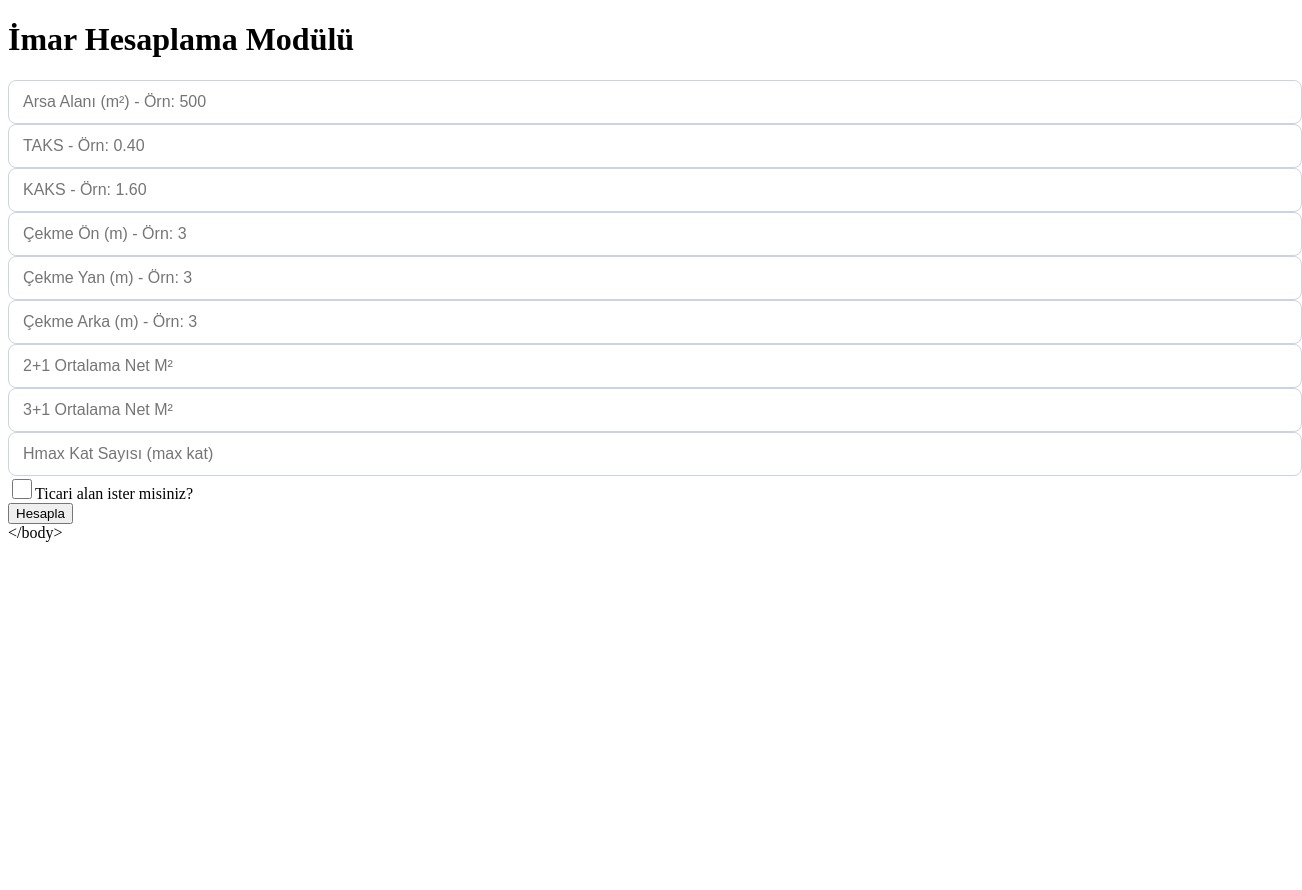
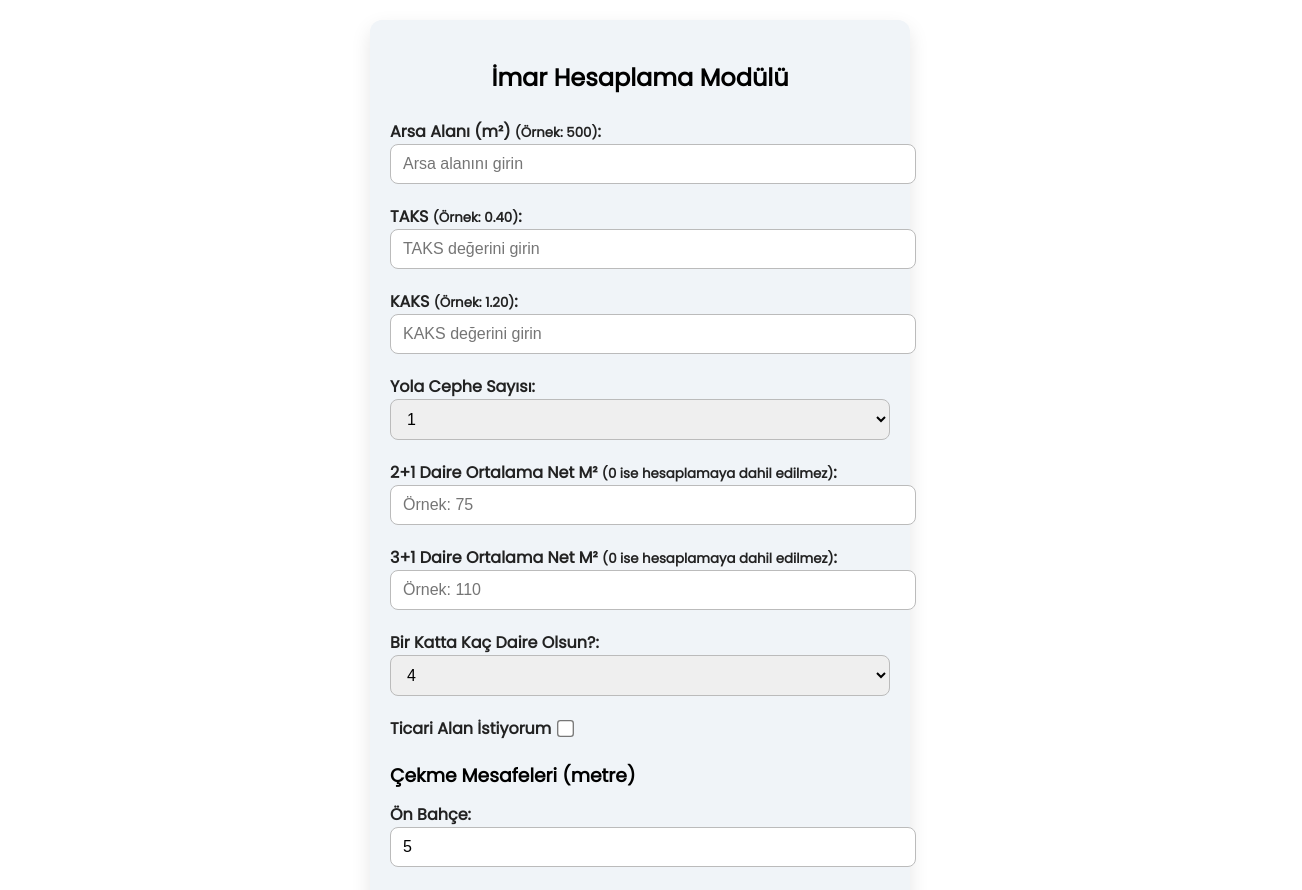
Before and after one commit to hasaannn327-source/imar-hesab-, a React (Create React App) app: page / in a window 1280 px wide. Shown: the top 890 px of the page, 1302 px wide, since content can reach past the window. Before the commit the page ends 800 px from the top, so only its background shows below. Built offline with nearby package versions, Linux system fonts and the light colour scheme.

Commit message:
Update App.js

```diff
--- a/src/App.js
+++ b/src/App.js
@@ -1,314 +1,375 @@
 import React, { useState } from "react";
 
+const ortakAlanOrani = 0.10;
+const maxKatYonetmelik = 5; // Örnek maksimum kat Hmax yönetmelikten alınacak şekilde
+const defaultCekmeMesafeleri = {
+  onBahce: 5,
+  yanBahce: 3,
+  arkaBahce: 4,
+};
+
 export default function App() {
+  // Girdiler
   const [arsaM2, setArsaM2] = useState("");
   const [taks, setTaks] = useState("");
   const [kaks, setKaks] = useState("");
-  const [cekmeOn, setCekmeOn] = useState("");
-  const [cekmeYan, setCekmeYan] = useState("");
-  const [cekmeArka, setCekmeArka] = useState("");
-  const [daire2M2, setDaire2M2] = useState("");
-  const [daire3M2, setDaire3M2] = useState("");
-  const [hmaxKat, setHmaxKat] = useState("");
-  const [ticariIstiyorum, setTicariIstiyorum] = useState(false);
+  const [yolCephe, setYolCephe] = useState("1");
+  const [ikiArtibirNetM2, setIkiArtibirNetM2] = useState("");
+  const [ucArtibirNetM2, setUcArtibirNetM2] = useState("");
+  const [katBasinaDaire, setKatBasinaDaire] = useState(4);
+  const [ticariAlanVar, setTicariAlanVar] = useState(false);
 
-  const [uyari, setUyari] = useState(null);
-  const [sonuc, setSonuc] = useState(null);
+  // Çekme mesafeleri (opsiyonel kullanıcı girişi veya default)
+  const [cekmeMesafeleri, setCekmeMesafeleri] = useState(defaultCekmeMesafeleri);
 
-  const toFloat = (val) => {
-    if (!val || val.trim() === "") return 0;
-    return parseFloat(val.replace(",", ".")) || 0;
-  };
+  // Sonuçlar
+  const [sonuclar, setSonuclar] = useState(null);
 
-  const toInt = (val) => {
-    if (!val || val.trim() === "") return 0;
-    return parseInt(val) || 0;
-  };
+  // Yönetmelik kontrolü fonksiyonu (basit örnek)
+  function yonetmelikKontrol(arsa, taksVal, kaksVal) {
+    const errors = [];
+    if (taksVal > 0.5) errors.push("TAKS 0.5'ten büyük olamaz (Madde X).");
+    if (kaksVal > 3) errors.push("KAKS 3'ten büyük olamaz (Madde Y).");
+    if (arsa < 100) errors.push("Arsa alanı 100 m²'den küçük olamaz (Madde Z).");
+    // Buraya gerçek maddeler eklenmeli
+    return errors;
+  }
 
+  // Hesaplama fonksiyonu
   const hesapla = () => {
-    setUyari(null);
-    setSonuc(null);
+    const arsa = parseFloat(arsaM2);
+    const taksVal = parseFloat(taks);
+    const kaksVal = parseFloat(kaks);
+    const ikiNet = parseFloat(ikiArtibirNetM2);
+    const ucNet = parseFloat(ucArtibirNetM2);
+    const katDaire = katBasinaDaire;
 
-    const arsa = toFloat(arsaM2);
-    const taksVal = toFloat(taks);
-    const kaksVal = toFloat(kaks);
-    const co = toFloat(cekmeOn);
-    const cy = toFloat(cekmeYan);
-    const ca = toFloat(cekmeArka);
-
-    if (arsa <= 0 || taksVal <= 0 || kaksVal <= 0) {
-      setUyari("Arsa, TAKS ve KAKS pozitif ve boş olmamalıdır.");
+    // Zorunlu alanları kontrol et
+    if (isNaN(arsa) || isNaN(taksVal) || isNaN(kaksVal)) {
+      alert("Lütfen Arsa, TAKS ve KAKS değerlerini doğru giriniz.");
       return;
     }
-    if (taksVal > 0.4) {
-      setUyari("TAKS 0.40'dan yüksek olamaz.");
-      return;
-    }
-    if (kaksVal > 1.6) {
-      setUyari("KAKS 1.60'dan yüksek olamaz.");
-      return;
-    }
-    if (co < 0 || cy < 0 || ca < 0) {
-      setUyari("Çekme mesafeleri negatif olamaz.");
+    if ((!ikiNet || ikiNet <= 0) && (!ucNet || ucNet <= 0) && !ticariAlanVar) {
+      alert("En az bir daire tipi seçilmeli veya ticari alan işaretlenmeli.");
       return;
     }
 
-    const arsaKenar = Math.sqrt(arsa);
-    const netArsa = Math.max(0, (arsaKenar - co - ca) * (arsaKenar - 2 * cy));
-    if (netArsa <= 0) {
-      setUyari("Çekme mesafeleri arsa alanını sıfırlıyor veya negatif yapıyor.");
+    // Yönetmelik kontrolü
+    const errors = yonetmelikKontrol(arsa, taksVal, kaksVal);
+    if (errors.length > 0) {
+      alert("Yönetmelik Hataları:\n" + errors.join("\n"));
       return;
     }
 
-    const d2M2Val = toFloat(daire2M2);
-    const d3M2Val = toFloat(daire3M2);
+    // Çekme mesafeleri nedeniyle net arsa alanı hesapla
+    const toplamCekme =
+      (cekmeMesafeleri.onBahce || 0) +
+      (cekmeMesafeleri.yanBahce || 0) * 2 +
+      (cekmeMesafeleri.arkaBahce || 0);
+    const netArsa = Math.max(arsa - toplamCekme * 10, 0); // Basit formül örneği
 
-    if (d2M2Val <= 0 && d3M2Val <= 0) {
-      setUyari("En az bir daire tipi için ortalama m² girin (2+1 veya 3+1).");
-      return;
+    // Brüt ve net inşaat alanları
+    const brutInsaat = arsa * kaksVal;
+    const netInsaat = brutInsaat * (1 - ortakAlanOrani);
+
+    // Ticari ve konut alanları
+    const netTicariAlani = ticariAlanVar ? netInsaat * 0.2 : 0;
+    const netKonutAlani = netInsaat - netTicariAlani;
+
+    // Daire adetleri
+    let ikiAdet = 0,
+      ucAdet = 0;
+    if (ikiNet > 0) ikiAdet = Math.floor((netKonutAlani * 0.5) / ikiNet);
+    if (ucNet > 0) ucAdet = Math.floor((netKonutAlani * 0.5) / ucNet);
+    const toplamDaire = ikiAdet + ucAdet;
+
+    // Otopark hesabı
+    const otoparkIhtiyaci = Math.ceil(toplamDaire / 3);
+    const suDeposuGereklilik = toplamDaire > 30 ? "10 tonluk su deposu gereklidir." : "";
+
+    // Ağaç hesabı
+    const agacIhtiyaci = arsa >= 500 ? "En az 2 ağaç dikimi gereklidir." : "";
+
+    // Sarnıç
+    const sarnicZorunlu = arsa >= 1000 ? "Sarnıç zorunludur." : "";
+
+    // Blok sayısı ve kat hesabı (max kat: maxKatYonetmelik)
+    let blokSayisi = 1;
+    if (parseInt(yolCephe) === 2) blokSayisi = 2;
+    else if (parseInt(yolCephe) >= 3) blokSayisi = 3;
+
+    let katSayisi = Math.ceil(toplamDaire / (katDaire * blokSayisi));
+    if (katSayisi > maxKatYonetmelik) {
+      // Kat sayısı fazla ise blok sayısını artır
+      while (katSayisi > maxKatYonetmelik) {
+        blokSayisi++;
+        katSayisi = Math.ceil(toplamDaire / (katDaire * blokSayisi));
+      }
     }
 
-    const maxKat = toInt(hmaxKat);
-    if (maxKat <= 0) {
-      setUyari("Geçerli bir Hmax kat sayısı girin.");
-      return;
-    }
-
-    const katBasinaDaire = 4;
-    const maxDaireToplam = maxKat * katBasinaDaire;
-
-    const brutInsaat = arsa * kaksVal;
-    const ortakAlanOrani = 0.10;
-    const netInsaat = brutInsaat * (1 - ortakAlanOrani);
-
-    let ticariAlanM2 = 0;
-    let konutAlanM2 = netInsaat;
-    if (ticariIstiyorum) {
-      ticariAlanM2 = netInsaat * 0.2;
-      konutAlanM2 = netInsaat * 0.8;
-    }
-
-    // Dairelerin ortalama m2 toplamı (ağırlıklı)
-    let toplamM2Agirlik = 0;
-    let toplamAgirlik = 0;
-    if (d2M2Val > 0) {
-      toplamM2Agirlik += d2M2Val;
-      toplamAgirlik++;
-    }
-    if (d3M2Val > 0) {
-      toplamM2Agirlik += d3M2Val;
-      toplamAgirlik++;
-    }
-    // Ortalama m² daire başı:
-    const ortalamaDaireM2 = toplamM2Agirlik / toplamAgirlik;
-
-    // Toplam daire sayısı:
-    let toplamDaire = Math.floor(konutAlanM2 / ortalamaDaireM2);
-    if (toplamDaire > maxDaireToplam) toplamDaire = maxDaireToplam;
-
-    // Daire tiplerini oranlayalım (örnek: %50 2+1, %50 3+1,
-    // ama aslında m2 bilgisi varsa oran % ağırlık olabilir)
-    let oran2 = 0;
-    let oran3 = 0;
-    if (d2M2Val > 0 && d3M2Val > 0) {
-      const toplamM2 = d2M2Val + d3M2Val;
-      oran2 = d3M2Val / toplamM2; // ters oranda alıyoruz daire sayılarını
-      oran3 = d2M2Val / toplamM2;
-    } else if (d2M2Val > 0) {
-      oran2 = 1;
-    } else if (d3M2Val > 0) {
-      oran3 = 1;
-    }
-
-    // Dağılım:
-    const daire2Adet = Math.round(toplamDaire * oran2);
-    const daire3Adet = toplamDaire - daire2Adet;
-
-    const otoparkAdet = Math.ceil(toplamDaire / 3);
-    const suDeposuGerekli = toplamDaire > 30;
-
-    const planNotlari = [];
-    if (arsa >= 1000) planNotlari.push("Sarnıç kurulmalı (Arsa ≥ 1000 m²).");
-    if (otoparkAdet > 0) planNotlari.push(`Otopark ihtiyacı: ${otoparkAdet} araç.`);
-    if (suDeposuGerekli) planNotlari.push("30 daire üzeri 10 tonluk su deposu zorunlu.");
-    if (arsa >= 500) planNotlari.push("En az 2 ağaç dikimi gerekir.");
-    planNotlari.push("Yapı yaklaşma mesafeleri belediye takdirindedir.");
-
-    setSonuc({
+    setSonuclar({
       arsa,
-      netArsa: netArsa.toFixed(2),
-      brutInsaat: brutInsaat.toFixed(2),
-      netInsaat: netInsaat.toFixed(2),
+      taksVal,
+      kaksVal,
+      netArsa,
+      brutInsaat,
+      netInsaat,
+      netTicariAlani,
+      netKonutAlani,
+      ikiAdet,
+      ucAdet,
       toplamDaire,
-      daire2Adet,
-      daire3Adet,
-      maxKat,
-      otoparkAdet,
-      suDeposuGerekli,
-      ticariAlanM2: ticariAlanM2.toFixed(2),
-      konutAlanM2: konutAlanM2.toFixed(2),
-      planNotlari,
+      otoparkIhtiyaci,
+      suDeposuGereklilik,
+      agacIhtiyaci,
+      sarnicZorunlu,
+      blokSayisi,
+      katSayisi,
+      ticariAlanVar,
+      cekmeMesafeleri,
     });
   };
 
+  // Arayüz stilleri (temel)
+  const containerStyle = {
+    maxWidth: 500,
+    margin: "20px auto",
+    padding: 20,
+    backgroundColor: "#f0f4f8",
+    borderRadius: 12,
+    fontFamily: "'Poppins', sans-serif",
+    boxShadow: "0 8px 20px rgba(0,0,0,0.1)",
+  };
+  const labelStyle = { display: "block", marginBottom: 6, fontWeight: "600", color: "#222" };
+  const inputStyle = {
+    width: "100%",
+    padding: "10px 12px",
+    marginBottom: 14,
+    borderRadius: 8,
+    border: "1.5px solid #bbb",
+    fontSize: 16,
+  };
+  const checkboxStyle = { marginLeft: 8, transform: "scale(1.3)", cursor: "pointer" };
+  const btnStyle = {
+    width: "100%",
+    padding: "12px 0",
+    backgroundColor: "#0069d9",
+    color: "white",
+    fontSize: 18,
+    fontWeight: "600",
+    border: "none",
+    borderRadius: 10,
+    cursor: "pointer",
+    marginTop: 10,
+  };
+  const resultStyle = {
+    marginTop: 30,
+    backgroundColor: "white",
+    padding: 20,
+    borderRadius: 10,
+    boxShadow: "0 5px 15px rgba(0,0,0,0.1)",
+    color: "#111",
+    lineHeight: 1.5,
+  };
+  const errorStyle = { color: "red", marginBottom: 12, fontWeight: "700" };
+
   return (
-    <div className="min-h-screen bg-gradient-to-br from-blue-100 to-indigo-100 p-6 flex justify-center items-start">
-      <div className="bg-white p-8 rounded-3xl shadow-xl max-w-3xl w-full">
-        <h1 className="text-4xl font-extrabold text-indigo-900 mb-8 text-center">
-          İmar Hesaplama Modülü
-        </h1>
+    <div style={containerStyle}>
+      <h2 style={{ textAlign: "center", marginBottom: 24 }}>İmar Hesaplama Modülü</h2>
 
-        <div className="grid grid-cols-2 gap-5">
+      <label style={labelStyle}>
+        Arsa Alanı (m²) <small>(Örnek: 500)</small>:
         <input
           type="number"
-            placeholder="Arsa Alanı (m²) - Örn: 500"
-            className="input-style"
           value={arsaM2}
           onChange={(e) => setArsaM2(e.target.value)}
+          style={inputStyle}
+          placeholder="Arsa alanını girin"
         />
+      </label>
+
+      <label style={labelStyle}>
+        TAKS <small>(Örnek: 0.40)</small>:
         <input
           type="number"
           step="0.01"
-            placeholder="TAKS - Örn: 0.40"
-            className="input-style"
           value={taks}
           onChange={(e) => setTaks(e.target.value)}
+          style={inputStyle}
+          placeholder="TAKS değerini girin"
         />
+      </label>
+
+      <label style={labelStyle}>
+        KAKS <small>(Örnek: 1.20)</small>:
         <input
           type="number"
           step="0.01"
-            placeholder="KAKS - Örn: 1.60"
-            className="input-style"
           value={kaks}
           onChange={(e) => setKaks(e.target.value)}
+          style={inputStyle}
+          placeholder="KAKS değerini girin"
         />
+      </label>
+
+      <label style={labelStyle}>
+        Yola Cephe Sayısı:
+        <select
+          value={yolCephe}
+          onChange={(e) => setYolCephe(e.target.value)}
+          style={inputStyle}
+        >
+          <option value="1">1</option>
+          <option value="2">2</option>
+          <option value="3">3+</option>
+        </select>
+      </label>
+
+      <label style={labelStyle}>
+        2+1 Daire Ortalama Net M² <small>(0 ise hesaplamaya dahil edilmez)</small>:
         <input
           type="number"
-            step="0.01"
-            placeholder="Çekme Ön (m) - Örn: 3"
-            className="input-style"
-            value={cekmeOn}
-            onChange={(e) => setCekmeOn(e.target.value)}
+          value={ikiArtibirNetM2}
+          onChange={(e) => setIkiArtibirNetM2(e.target.value)}
+          style={inputStyle}
+          min={0}
+          placeholder="Örnek: 75"
         />
+      </label>
+
+      <label style={labelStyle}>
+        3+1 Daire Ortalama Net M² <small>(0 ise hesaplamaya dahil edilmez)</small>:
         <input
           type="number"
-            step="0.01"
-            placeholder="Çekme Yan (m) - Örn: 3"
-            className="input-style"
-            value={cekmeYan}
-            onChange={(e) => setCekmeYan(e.target.value)}
+          value={ucArtibirNetM2}
+          onChange={(e) => setUcArtibirNetM2(e.target.value)}
+          style={inputStyle}
+          min={0}
+          placeholder="Örnek: 110"
         />
+      </label>
+
+      <label style={labelStyle}>
+        Bir Katta Kaç Daire Olsun?:
+        <select
+          value={katBasinaDaire}
+          onChange={(e) => setKatBasinaDaire(Number(e.target.value))}
+          style={inputStyle}
+        >
+          {[2, 3, 4, 5].map((v) => (
+            <option key={v} value={v}>
+              {v}
+            </option>
+          ))}
+        </select>
+      </label>
+
+      <label style={{ ...labelStyle, display: "flex", alignItems: "center" }}>
+        Ticari Alan İstiyorum
+        <input
+          type="checkbox"
+          checked={ticariAlanVar}
+          onChange={() => setTicariAlanVar(!ticariAlanVar)}
+          style={checkboxStyle}
+        />
+      </label>
+
+      <h3 style={{ marginTop: 20, marginBottom: 12 }}>Çekme Mesafeleri (metre)</h3>
+
+      <label style={labelStyle}>
+        Ön Bahçe:
         <input
           type="number"
-            step="0.01"
-            placeholder="Çekme Arka (m) - Örn: 3"
-            className="input-style"
-            value={cekmeArka}
-            onChange={(e) => setCekmeArka(e.target.value)}
+          value={cekmeMesafeleri.onBahce}
+          onChange={(e) =>
+            setCekmeMesafeleri((prev) => ({ ...prev, onBahce: Number(e.target.value) }))
+          }
+          style={inputStyle}
+          min={0}
         />
+      </label>
+
+      <label style={labelStyle}>
+        Yan Bahçe:
         <input
           type="number"
-            step="0.01"
-            placeholder="2+1 Ortalama Net M²"
-            className="input-style"
-            value={daire2M2}
-            onChange={(e) => setDaire2M2(e.target.value)}
+          value={cekmeMesafeleri.yanBahce}
+          onChange={(e) =>
+            setCekmeMesafeleri((prev) => ({ ...prev, yanBahce: Number(e.target.value) }))
+          }
+          style={inputStyle}
+          min={0}
         />
+      </label>
+
+      <label style={labelStyle}>
+        Arka Bahçe:
         <input
           type="number"
-            step="0.01"
-            placeholder="3+1 Ortalama Net M²"
-            className="input-style"
-            value={daire3M2}
-            onChange={(e) => setDaire3M2(e.target.value)}
+          value={cekmeMesafeleri.arkaBahce}
+          onChange={(e) =>
+            setCekmeMesafeleri((prev) => ({ ...prev, arkaBahce: Number(e.target.value) }))
+          }
+          style={inputStyle}
+          min={0}
         />
-          <input
-            type="number"
-            placeholder="Hmax Kat Sayısı (max kat)"
-            className="input-style"
-            value={hmaxKat}
-            onChange={(e) => setHmaxKat(e.target.value)}
-          />
-          <div className="flex items-center space-x-2 ml-2">
-            <input
-              type="checkbox"
-              id="ticari-checkbox"
-              checked={ticariIstiyorum}
-              onChange={() => setTicariIstiyorum(!ticariIstiyorum)}
-              className="checkbox-style"
-            />
-            <label htmlFor="ticari-checkbox" className="text-gray-700 font-semibold">
-              Ticari alan ister misiniz?
       </label>
-          </div>
-        </div>
 
-        {uyari && (
-          <div className="mt-6 p-4 bg-red-200 text-red-900 font-semibold rounded-md text-center">
-            {uyari}
-          </div>
-        )}
-
-        <button
-          onClick={hesapla}
-          className="mt-8 w-full bg-indigo-600 hover:bg-indigo-700 text-white font-bold py-3 rounded-xl transition duration-300"
-        >
+      <button onClick={hesapla} style={btnStyle}>
         Hesapla
       </button>
 
-        {sonuc && (
-          <div className="mt-8 bg-indigo-50 rounded-xl p-6 text-indigo-900">
-            <h2 className="text-2xl font-bold mb-4">Sonuçlar</h2>
-            <ul className="space-y-2 list-disc list-inside">
-              <li>Brüt İnşaat Alanı: {sonuc.brutInsaat} m²</li>
-              <li>Net Arsa Alanı (Çekme Mesafeleri sonrası): {sonuc.netArsa} m²</li>
-              <li>Net İnşaat Alanı (Ortak Alan %10 sonrası): {sonuc.netInsaat} m²</li>
-              <li>Toplam Daire Sayısı (max Hmax sınırı ile): {sonuc.toplamDaire}</li>
-              <li>2+1 Daire Adedi: {sonuc.daire2Adet}</li>
-              <li>3+1 Daire Adedi: {sonuc.daire3Adet}</li>
-              <li>Maksimum Kat Sayısı: {sonuc.maxKat}</li>
-              <li>Otopark Gereksinimi: {sonuc.otoparkAdet} araç</li>
-              <li>Su Deposu Gerekli mi?: {sonuc.suDeposuGerekli ? "Evet" : "Hayır"}</li>
-              {ticariIstiyorum && (
-                <>
-                  <li>Ticari Alan (Net İnşaatın %20'si): {sonuc.ticariAlanM2} m²</li>
-                  <li>Konut Alanı (Net İnşaatın %80'i): {sonuc.konutAlanM2} m²</li>
-                </>
-              )}
-            </ul>
-
-            <div className="mt-6">
-              <strong className="text-lg font-semibold">Plan Notları:</strong>
-              <ul className="list-disc list-inside mt-2 space-y-1">
-                {sonuc.planNotlari.map((not, i) => (
-                  <li key={i}>{not}</li>
-                ))}
-              </ul>
-            </div>
+      {sonuclar && (
+        <div style={resultStyle}>
+          <h3>Sonuçlar</h3>
+          <p>
+            Arsa Alanı: <b>{sonuclar.arsa.toFixed(2)} m²</b>
+          </p>
+          <p>
+            Çekme Mesafeleri Sonrası Net Arsa Alanı: <b>{sonuclar.netArsa.toFixed(2)} m²</b>
+          </p>
+          <p>
+            TAKS: <b>{sonuclar.taksVal}</b>, KAKS: <b>{sonuclar.kaksVal}</b>
+          </p>
+          <p>
+            Toplam Brüt İnşaat Alanı: <b>{sonuclar.brutInsaat.toFixed(2)} m²</b>
+          </p>
+          <p>
+            Toplam Net İnşaat Alanı (Ortak Alan %10): <b>{sonuclar.netInsaat.toFixed(2)} m²</b>
+          </p>
+          <p>
+            Ticari Alan: <b>{sonuclar.netTicariAlani.toFixed(2)} m²</b>
+          </p>
+          <p>
+            Konut Alanı: <b>{sonuclar.netKonutAlani.toFixed(2)} m²</b>
+          </p>
+          <p>
+            2+1 Daire Sayısı: <b>{sonuclar.ikiAdet}</b>
+          </p>
+          <p>
+            3+1 Daire Sayısı: <b>{sonuclar.ucAdet}</b>
+          </p>
+          <p>
+            Toplam Daire Sayısı: <b>{sonuclar.toplamDaire}</b>
+          </p>
+          <p>
+            Blok Sayısı: <b>{sonuclar.blokSayisi}</b>
+          </p>
+          <p>
+            Kat Sayısı: <b>{sonuclar.katSayisi}</b>
+          </p>
+          <p>
+            Otopark İhtiyacı (Her 3 daire için 1 araç): <b>{sonuclar.otoparkIhtiyaci}</b>
+          </p>
+          <p>{sonuclar.suDeposuGereklilik}</p>
+          <p>{sonuclar.agacIhtiyaci}</p>
+          <p>{sonuclar.sarnicZorunlu}</p>
+          <hr style={{ margin: "20px 0" }} />
+          <p style={{ fontStyle: "italic", color: "#666" }}>
+            Çekme mesafeleri belediye takdirine bırakılmıştır. Tasarım temsili yerleşimdir.
+          </p>
         </div>
       )}
-
-        <style>{`
-          .input-style {
-            width: 100%;
-            padding: 12px 14px;
-            border-radius: 8px;
-            border: 1.8px solid #cbd5e1;
-            font-size: 16px;
-            outline: none;
-            transition: border-color 0.2s ease;
-          }
-          .input-style:focus {
-            border-color: #5a67d8;
-            box-shadow: 0 0 0 3px rgba(90,103,216,0.3);
-          }
-          .checkbox-style {
-            width: 20px;
-            height: 20px;
-            cursor: pointer;
-          }
-        `}</style>
-      </div>
     </div>
   );
             }
```
Lines whose indentation alone changed are shown as unchanged.
